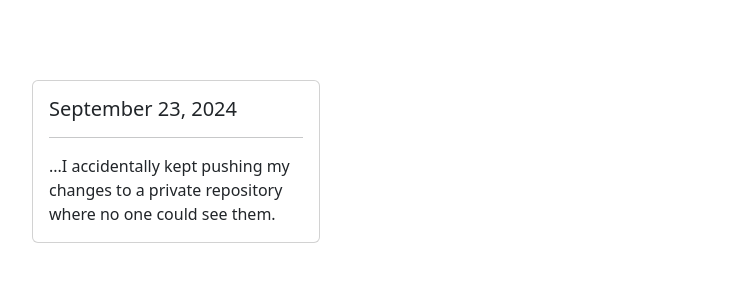
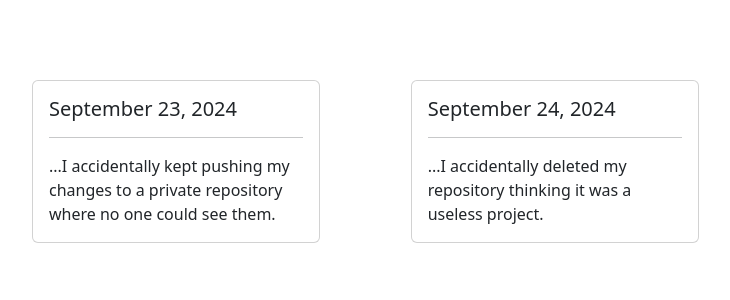
Before and after one commit to eric-zamora-tech/hall-of-shame, a React (Create React App) app: page / in a window 1280 px wide. Shown: the top 300 px of the page, without its empty margins (48-778 px from the left). Built offline with nearby package versions, Linux system fonts and the light colour scheme; the HTML template or start-up script is replaced by a standard one.

Commit message:
Added Shame Card

```diff
--- a/src/App.js
+++ b/src/App.js
@@ -5,6 +5,7 @@ function App() {
   return (
     <div className="App">
 <ShameCard title="September 23, 2024" content="...I accidentally kept pushing my changes to a private repository where no one could see them." />
+<ShameCard title="September 24, 2024" content="...I accidentally deleted my repository thinking it was a useless project." />
     </div>
   );
 }
```
